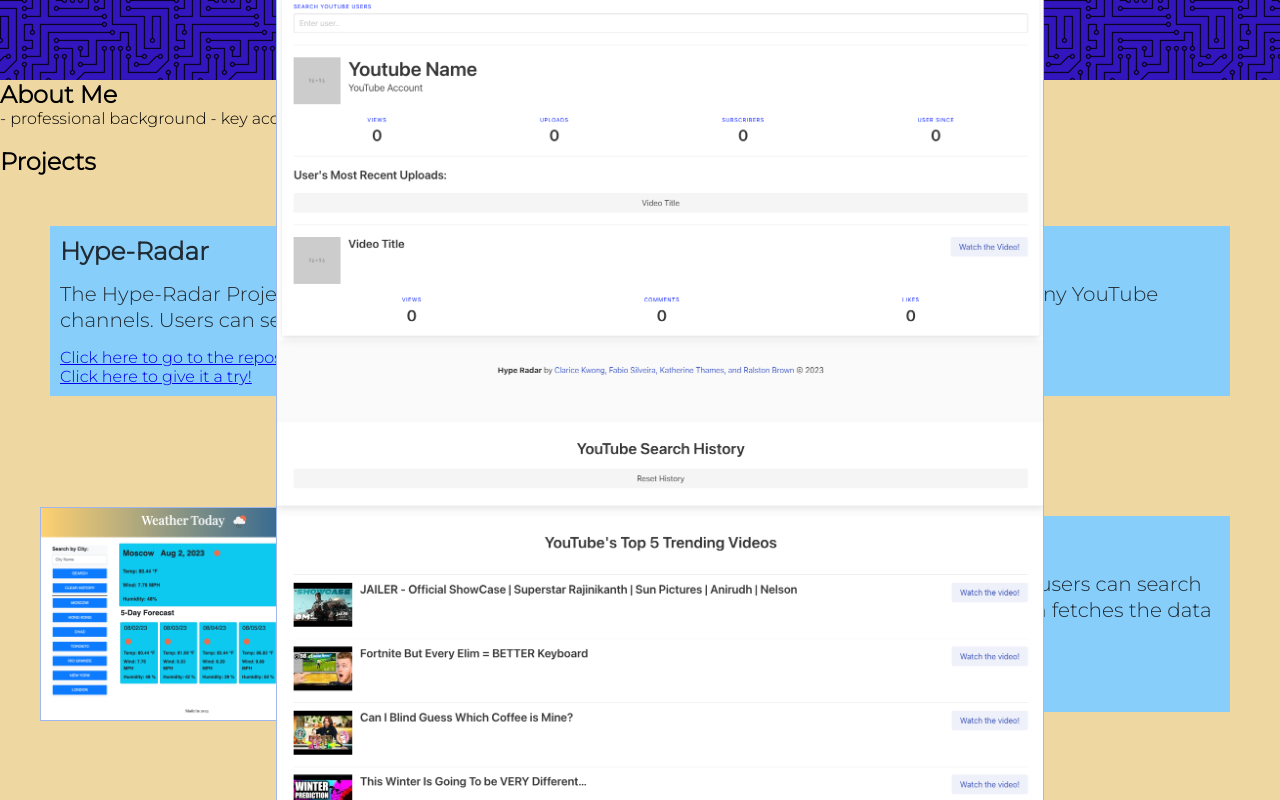
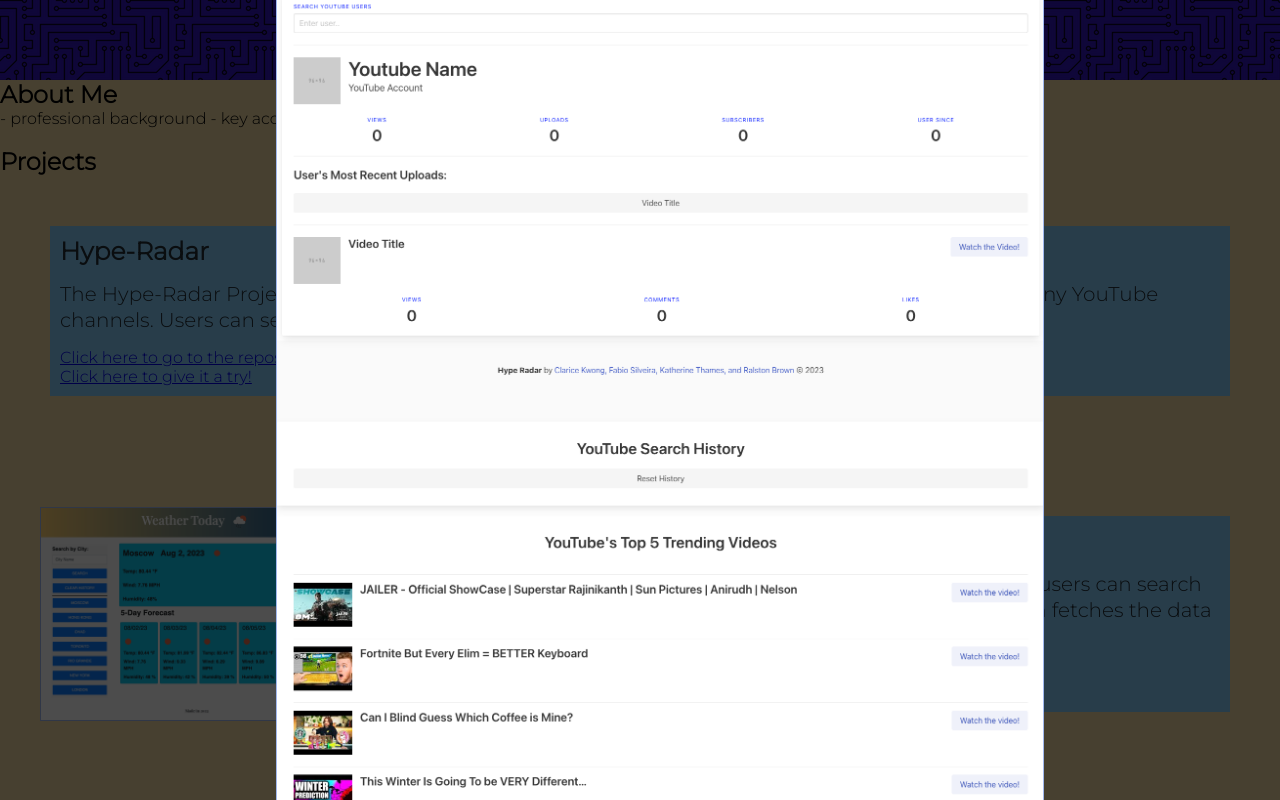
Before and after one commit to Clkwong3/Career-Starting-Point, a plain HTML site: page index.html in a window 1280 px wide. Both pictures are taken after a click on the picture 195 px from the left and 1120 px from the top of the page. Shown: the part 720-1520 px from the top of the page. Drawn offline with Linux system fonts and the light colour scheme.

Commit message:
Add overlay in all 3 files. When overlay is in effect, all links are null until image is small again.

```diff
--- a/assets/js/script.js
+++ b/assets/js/script.js
@@ -1,9 +1,22 @@
-// Project Image gets bigger
-const toggleImages = document.querySelectorAll(".toggleImage");
+const overlay = document.querySelector(".overlay");
+const toggleImg = document.querySelectorAll(".toggleImage");
+let currentEnlargedImg = null;
 
-toggleImages.forEach((image) => {
-  image.addEventListener("click", function () {
-    let isEnlarged = this.classList.toggle("enlarged-image");
+toggleImg.forEach((Img) => {
+  Img.addEventListener("click", function () {
+    if (currentEnlargedImg && currentEnlargedImg !== this) {
+      // Revert the previously enlarged image to its original state
+      currentEnlargedImg.classList.remove("enlarged-Img");
+      currentEnlargedImg.style.position = "static";
+      currentEnlargedImg.style.top = "auto";
+      currentEnlargedImg.style.left = "auto";
+      currentEnlargedImg.style.transform = "none";
+      currentEnlargedImg.style.zIndex = "auto";
+      currentEnlargedImg.style.maxWidth = "25%";
+    }
+
+    // Toggle the clicked image's enlargement
+    let isEnlarged = this.classList.toggle("enlarged-Img");
 
     if (isEnlarged) {
       this.style.position = "fixed";
@@ -11,14 +24,19 @@
       this.style.left = "50%";
       this.style.transform = "translate(-50%, -50%)";
       this.style.zIndex = "9999";
-      this.style.maxWidth = "60%"; /* Set the maximum width to 100% */
+      this.style.maxWidth = "60%";
+      overlay.style.display = "block";
     } else {
       this.style.position = "static";
       this.style.top = "auto";
       this.style.left = "auto";
       this.style.transform = "none";
       this.style.zIndex = "auto";
-      this.style.maxWidth = "25%"; /* Reset the width to the initial value */
+      this.style.maxWidth = "25%";
+      overlay.style.display = "none";
     }
+
+    // Update the currently enlarged image
+    currentEnlargedImg = isEnlarged ? this : null;
   });
 });
--- a/assets/style.css
+++ b/assets/style.css
@@ -10,6 +10,23 @@
 
 body {
   background-color: #3416bf;
+}
+
+/* ---- Overlay ----*/
+.overlay {
+  position: fixed;
+  top: 0;
+  left: 0;
+  width: 100%;
+  height: 100%;
+  background-color: rgba(
+    0,
+    0,
+    0,
+    0.7
+  ); /* Adjust the last value (0.7) to control the darkness */
+  z-index: 9998; /* Set the z-index to a value just below the enlarged image */
+  display: none;
 }
 
 .content,
--- a/index.html
+++ b/index.html
@@ -9,6 +9,7 @@
 </head>
 
 <body>
+  <div class="overlay"></div>
     <div id="hero">
       <h1>Welcome to My Website. </br> I'm Clarice Kwong. </h1>
       <p>It's nice to meet you.</p>
```
